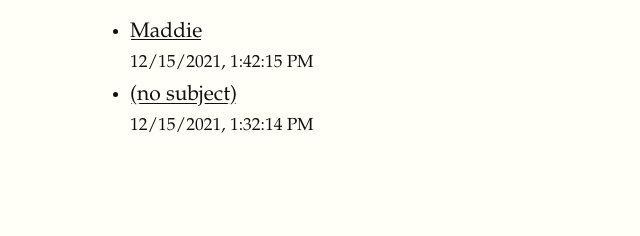
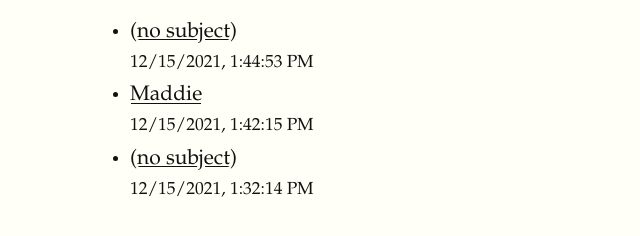
Before and after one commit to schwartzworld/emailblog, a website: page index.html in a window 1280 px wide. Shown: the part 176-412 px from the top of the page, without its empty margins (70-710 px from the left). Drawn offline with Linux system fonts and the light colour scheme; a web font is replaced by a local one.

Commit message:
new build 1639594149397

```diff
--- a/index.html
+++ b/index.html
@@ -11,7 +11,8 @@
         <h1>Generated Email Blog</h1>
         <h2>Table of Contents</h2>
         <ul>
-            <li><a href="./build/2.html">Maddie</a><br/><small>12/15/2021, 1:42:15 PM</small></li>
+            <li><a href="./build/3.html">(no subject)</a><br/><small>12/15/2021, 1:44:53 PM</small></li>
+<li><a href="./build/2.html">Maddie</a><br/><small>12/15/2021, 1:42:15 PM</small></li>
 <li><a href="./build/1.html">(no subject)</a><br/><small>12/15/2021, 1:32:14 PM</small></li>
         </ul>
 
```
Also changed, not shown: build/3.html (added), 2 other files.
